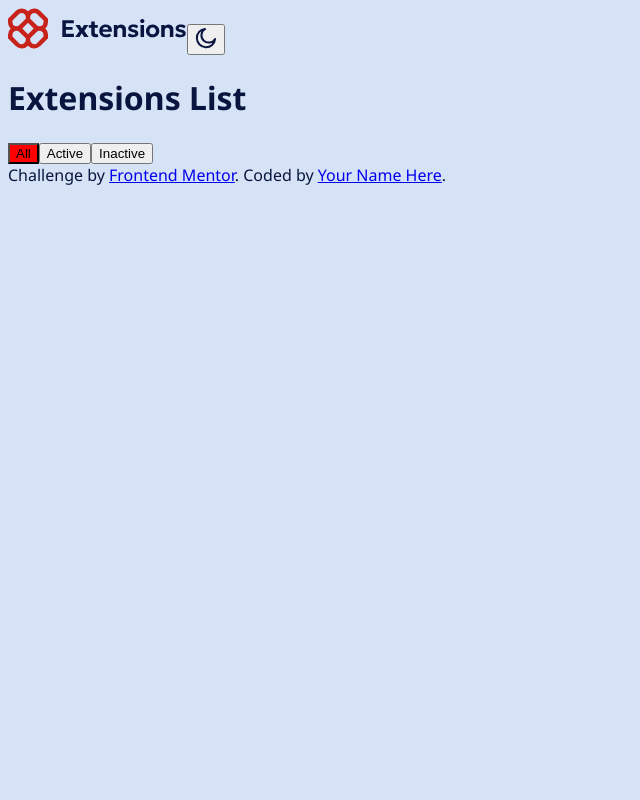
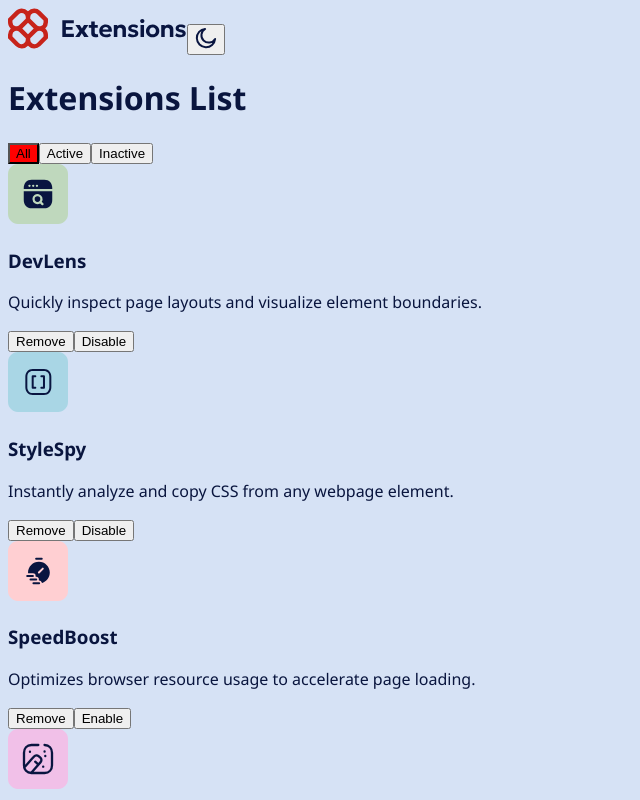
Before and after one commit to Ahtoh1337/browser-extensions-manager-ui-main, a React (Vite) app: page / in a window 1280 px wide. Shown: the top 800 px of the page, without its empty margins (0-640 px from the left). Built offline with nearby package versions, Linux system fonts and the light colour scheme.

Commit message:
Add extension component with remove and toggle functionality

```diff
--- /dev/null
+++ b/src/components/ExtList.tsx
@@ -0,0 +1,33 @@
+import { useMemo } from "react";
+import { remove, toggle } from "../data/extensionsSlice";
+import { useAppDispatch, useAppSelector } from "../hooks";
+import Extension from "./Extension";
+import { ExtFilterOptions } from "./ExtMain";
+
+type ExtListProps = {
+    filter: ExtFilterOptions
+}
+
+export default function ExtList({ filter }: ExtListProps) {
+    const extensions = useAppSelector(state => state.extensions);
+    const dispatch = useAppDispatch();
+
+    const filtered = useMemo(() => {
+        switch (filter) {
+            case "Active":
+                return extensions.filter(e => e.isActive);
+            case "Inactive":
+                return extensions.filter(e => !e.isActive);
+            default:
+                return extensions;
+        }
+    }, [filter, extensions])
+
+    return <div>
+        {filtered.map(ext => <Extension
+            key={ext.name}
+            extension={ext}
+            onToggle={() => dispatch(toggle(ext.name))}
+            onRemove={() => dispatch(remove(ext.name))} />)}
+    </div>
+}
--- a/src/components/ExtMain.tsx
+++ b/src/components/ExtMain.tsx
@@ -1,4 +1,5 @@
 import { useState } from "react"
+import ExtList from "./ExtList";
 import ExtTopBar from "./ExtTopBar";
 
 export type ExtFilterOptions = "All" | "Active" | "Inactive";
@@ -7,5 +8,6 @@ export default function ExtMain() {
     const [viewFilter, setViewFilter] = useState<ExtFilterOptions>("All");
     return <main>
         <ExtTopBar filter={viewFilter} onSelectFilter={f => setViewFilter(f)} />
+        <ExtList filter={viewFilter} />
     </main>
 }
--- a/src/components/ExtTopBar.tsx
+++ b/src/components/ExtTopBar.tsx
@@ -13,6 +13,7 @@ export default function ExtTopBar({ filter, onSelectFilter }: ExtTopBarProps) {
     return <div>
         <h1>Extensions List</h1>
         {["All", "Active", "Inactive"].map(o => <button
+            key={o}
             data-filter={o}
             data-active={o === filter}
             onClick={handleFilterButtonClick}
--- /dev/null
+++ b/src/components/Extension.tsx
@@ -0,0 +1,21 @@
+import { Extension as ExtType } from "../data/extensionsSlice"
+
+type ExtensionProps = {
+    extension: ExtType,
+    onToggle: () => void,
+    onRemove: () => void
+}
+
+export default function Extension({ extension, onToggle, onRemove }: ExtensionProps) {
+    return <section>
+        <div>
+            <img src={extension.logo} alt={extension.name} />
+            <h3>{extension.name}</h3>
+            <p>{extension.description}</p>
+        </div>
+        <div>
+            <button onClick={onRemove}>Remove</button>
+            <button onClick={onToggle}>{extension.isActive ? "Disable" : "Enable"}</button>
+        </div>
+    </section>
+}
--- a/src/data/extensionsSlice.ts
+++ b/src/data/extensionsSlice.ts
@@ -94,7 +94,8 @@ export const extensionsSlice = createSlice({
             ext.isActive = !ext.isActive;
         },
         remove: (state, action: PayloadAction<string>) => {
-            state = state.filter(e => e.name !== action.payload);
+            const index = state.findIndex(e => e.name === action.payload);
+            state.splice(index, 1);
         },
     }
 })
```
